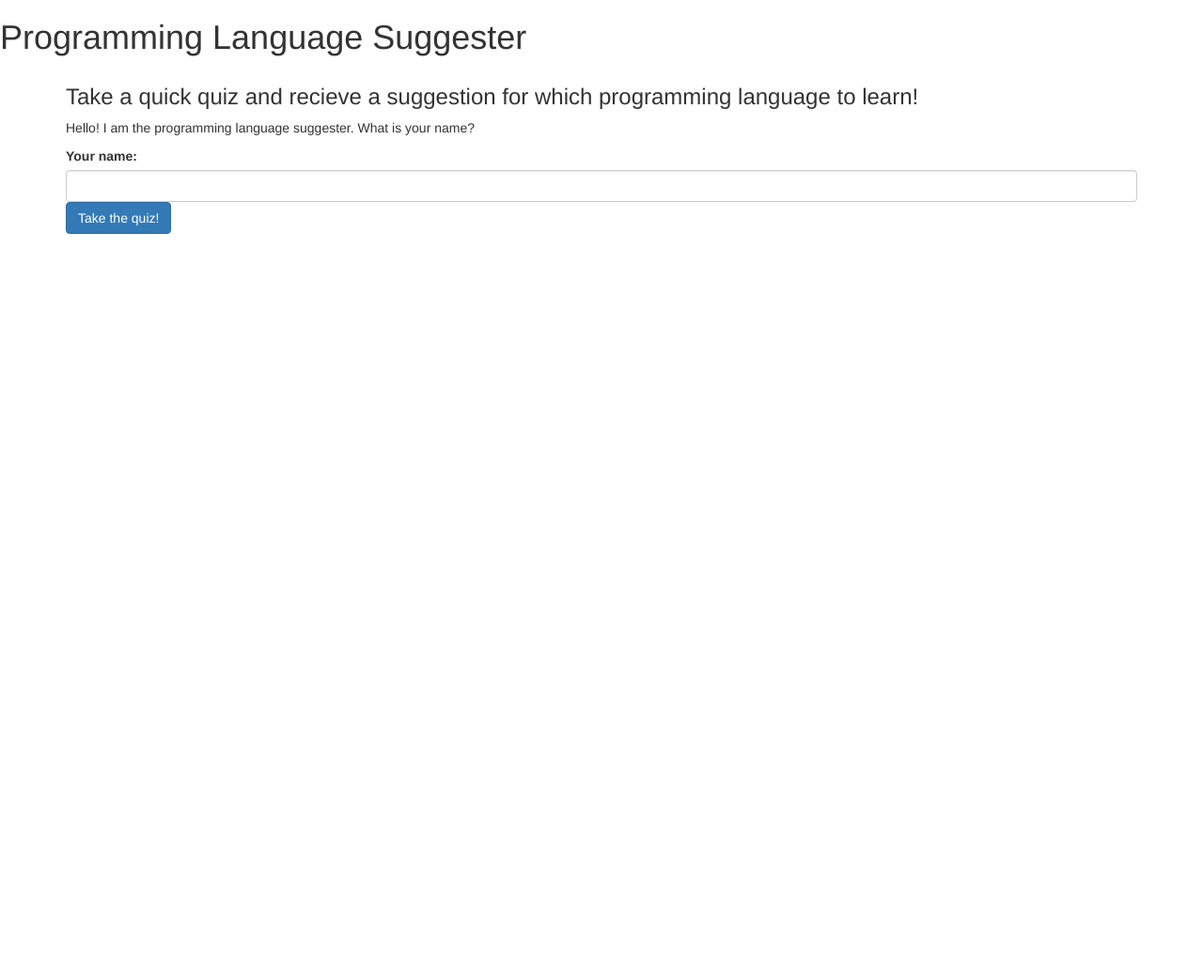
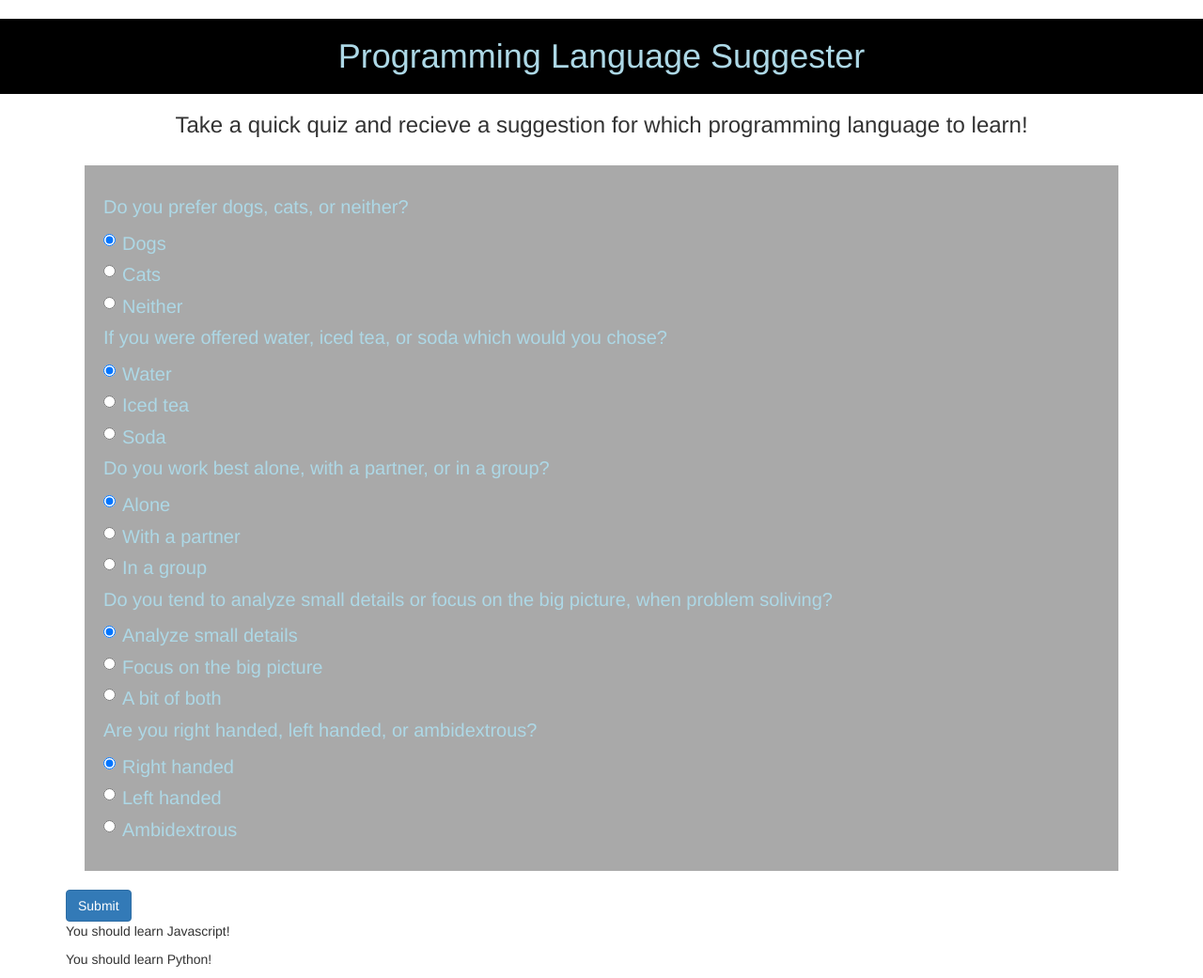
Before and after one commit to jaki-w/Language-Suggester, a plain HTML site: page index.html in a window 1280 px wide. Shown: the whole page at 94% size. Before the commit the page ends 800 px from the top, so only its background shows below. Drawn offline with Linux system fonts and the light colour scheme.

Commit message:
add css styling, create divs for suggestions.

```diff
--- a/css/styles.css
+++ b/css/styles.css
@@ -1,3 +1,25 @@
 .quiz {
+  background-color: darkgrey;
+  padding: 20px;
+  color: lightblue;
+  margin: 20px;
+}
+
+#ruby {
   display: none;
 }
+
+.radio {
+  font-size: 20px;
+}
+
+h1 {
+  color: lightblue;
+  background-color: black;
+  padding: 20px;
+  text-align: center;
+}
+
+h3 {
+  text-align: center;
+}
--- a/index.html
+++ b/index.html
@@ -10,19 +10,9 @@
 
   <body>
     <h1>Programming Language Suggester</h1>
+    <h3>Take a quick quiz and recieve a suggestion for which programming language to learn!</h3>
 
-  <div class="container">
-    <div class="introduction">
-      <h3>Take a quick quiz and recieve a suggestion for which programming language to learn!</h3>
-        <p>Hello! I am the programming language suggester. What is your name?</p>
-        <form id="name">
-          <div class="form-group">
-            <label for="firstName">Your name:</label>
-            <input id="firstName" class="form-control" type="text">
-            <button type="submit" class="btn btn-primary">Take the quiz!</button>
-          </div>
-        </form>
-      </div><!--introduction-->
+    <div class="container">
 
       <div class="quiz">
         <div class="radio">
@@ -106,6 +96,22 @@
         </div>
       </div><!--quiz-->
 
+      <div id="quizSubmit">
+        <button type="submit" class="btn btn-primary">Submit</button>
+      </div>
+
+      <div id="ruby">
+        <p>You should learn Ruby!</p>
+      </div>
+
+      <div id="javascript">
+        <p>You should learn Javascript!</p>
+      </div>
+
+      <div id="python">
+        <p>You should learn Python!</p>
+      </div>
+
     </div><!--container-->
   </body>
 </html>
--- a/js/scripts.js
+++ b/js/scripts.js
@@ -1,10 +1,21 @@
 $(document).ready(function() {
+  $("#quizSubmit").submit(function(event) {
+    event.preventDefault();
 
-  $("form#name").submit(function(event) {
-    $(".quiz").show();
-    $(".introduction").hide();
+    var petAnswer = $("input:radio[name=pet]:checked").val();
+    var beverageAnswer = $("input: radio[name=beverage]:checked").val();
+    var workAnswer = $("input: radio[name=work]:checked").val();
+    var problemSolvingAnswer = $("input: radio[name=problemSolving]:checked").val();
+    var handednessAnswer = $("input: radio[name=handedness]:checked").val();
 
-  event.preventDefault();
+
+    if (petAnswer === "dogs" && beverageAnswer === "water" || petAnswer === "dogs" && beverageAnswer === "icedTea" || petAnswer === "dogs" && beverageAnswer === "soda") {
+      $("#ruby").show();
+    } else if (petAnswer === "cats" && beverageAnswer === "water" || petAnswer === "cats" && beverageAnswer === "icedTea" || petAnswer === "cats" && beverageAnswer === "soda") {
+      $("javascript").show();
+    } else (petAnswer === "neither" && beverageAnswer === "water" || petAnswer === "neither" && beverageAnswer === "icedTea" || petAnswer === "neither" && beverageAnswer === "soda") {
+      $("python").show();
+    }
 
   });
 });
```
